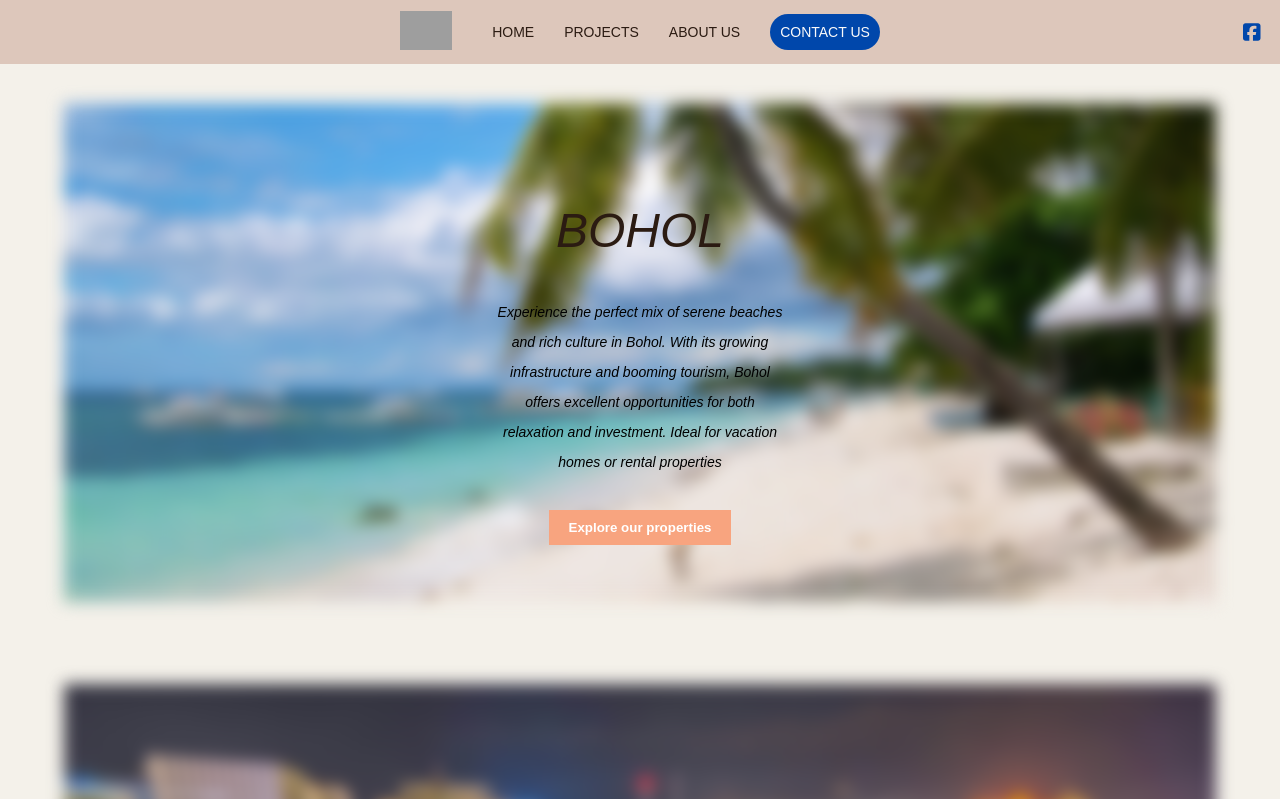
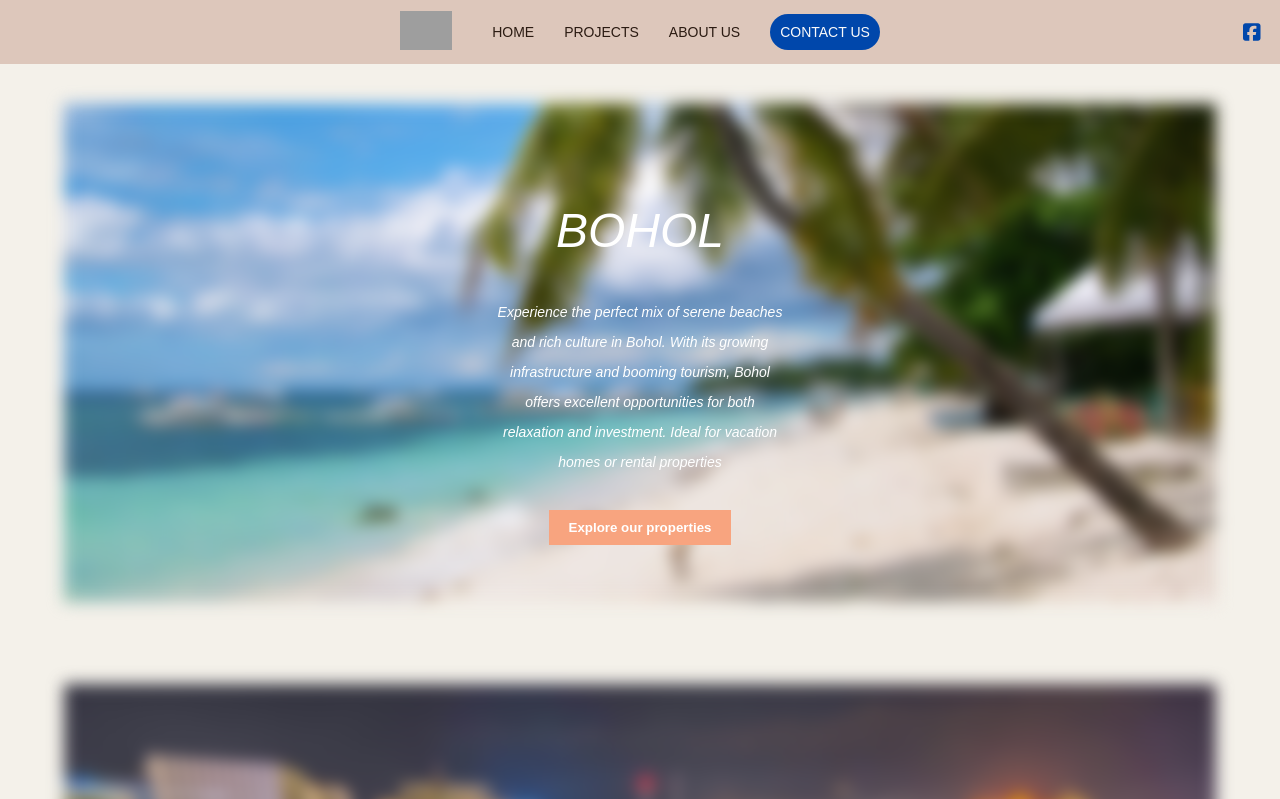
Before and after one commit to Jameboyyy/CLS-Properties, a React (Create React App) app in the folder cls-frontend/: page /projects in a window 1280 px wide. Shown: the top 799 px of the page. Built offline with nearby package versions, Linux system fonts and the light colour scheme; no server answers; grey boxes are pictures that could not be loaded.

Commit message:
Should be similar to the figma now

```diff
--- a/cls-frontend/src/pages/projectsP.jsx
+++ b/cls-frontend/src/pages/projectsP.jsx
@@ -4,7 +4,7 @@ import ProjectsSection from '../sections/projects/projectsSection';
 
 const cities = [
     {
-      city: "BOHOL",
+      city: "Bohol",
       description: `Experience the perfect mix of serene beaches
                     and rich culture in Bohol. With its growing
                     infrastructure and booming tourism, Bohol
--- a/cls-frontend/src/sections/projects/projectsSection.css
+++ b/cls-frontend/src/sections/projects/projectsSection.css
@@ -34,6 +34,11 @@
     transition: opacity 0.5s ease-in-out;
   }
 
+  .city--content h2,
+  .city--content p {
+    color: white;
+  }
+
   .explore--btn {
     margin-top: 10px;
     padding: 10px 20px;
--- a/cls-frontend/src/sections/projects/projectsSection.jsx
+++ b/cls-frontend/src/sections/projects/projectsSection.jsx
@@ -7,7 +7,7 @@ const ProjectsSection = ({ city, description, image, align }) => {
       <div className="city--container">
         <img src={image} alt={`${city} view`} className="city--image" />
         <div className="city--content">
-          <h2>{city}</h2>
+          <h2>{city.toUpperCase()}</h2>
           <p>{description.split("\n").map((line, index) => (
             <span key={index}>
                 {line}
```
